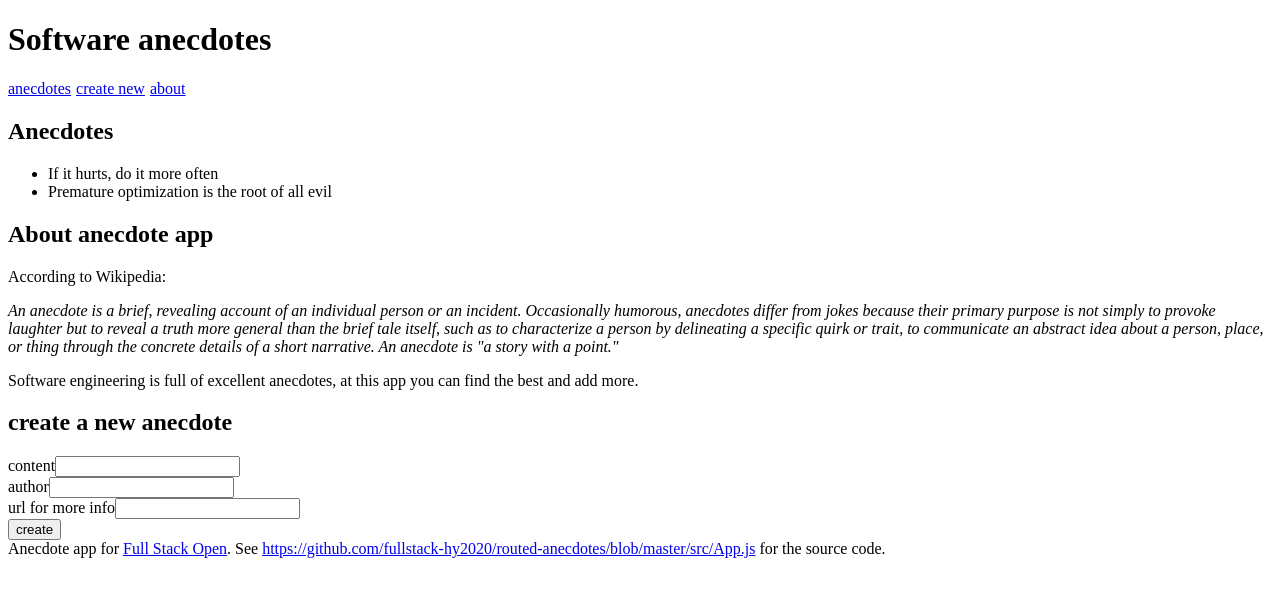
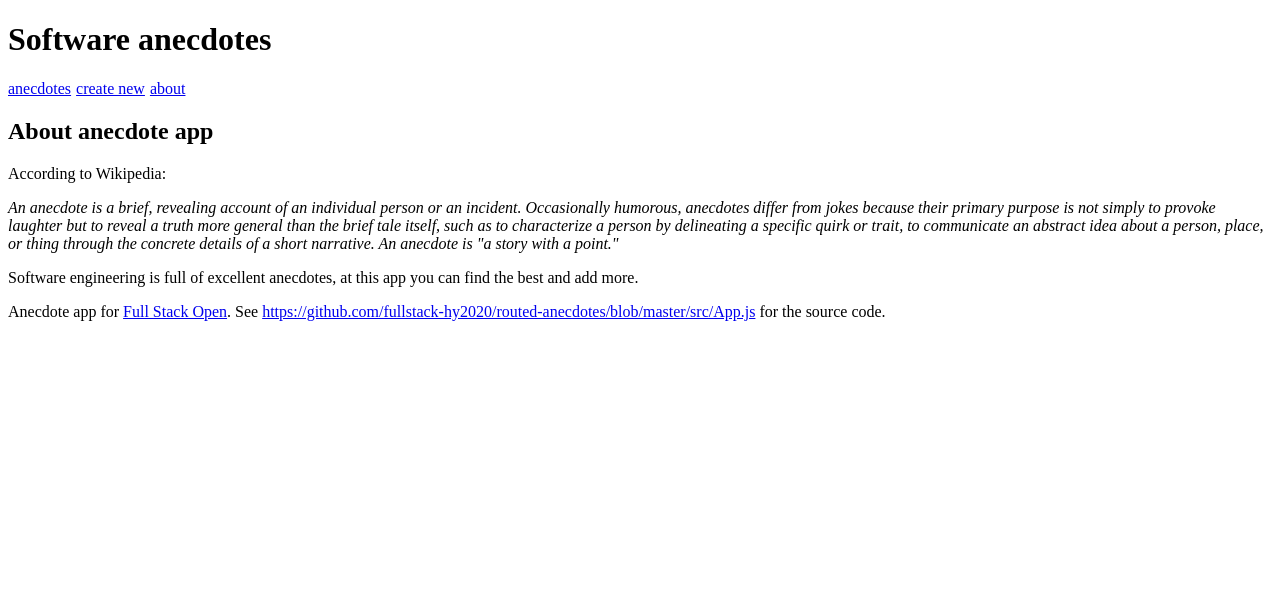
Before and after one commit to AltF4irl/routed-anecdotes, a React (Vite) app: page /about in a window 1280 px wide. Shown: the top 596 px of the page. Built offline with nearby package versions, Linux system fonts and the light colour scheme.

Commit message:
Submission of Exercise 7.1.

```diff
--- a/package.json
+++ b/package.json
@@ -11,7 +11,8 @@
   },
   "dependencies": {
     "react": "^18.2.0",
-    "react-dom": "^18.2.0"
+    "react-dom": "^18.2.0",
+    "react-router-dom": "^6.23.1"
   },
   "devDependencies": {
     "@types/react": "^18.2.15",
--- a/src/App.jsx
+++ b/src/App.jsx
@@ -1,87 +1,6 @@
 import { useState } from 'react'
-
-const Menu = () => {
-  const padding = {
-    paddingRight: 5
-  }
-  return (
-    <div>
-      <a href='#' style={padding}>anecdotes</a>
-      <a href='#' style={padding}>create new</a>
-      <a href='#' style={padding}>about</a>
-    </div>
-  )
-}
-
-const AnecdoteList = ({ anecdotes }) => (
-  <div>
-    <h2>Anecdotes</h2>
-    <ul>
-      {anecdotes.map(anecdote => <li key={anecdote.id} >{anecdote.content}</li>)}
-    </ul>
-  </div>
-)
-
-const About = () => (
-  <div>
-    <h2>About anecdote app</h2>
-    <p>According to Wikipedia:</p>
-
-    <em>An anecdote is a brief, revealing account of an individual person or an incident.
-      Occasionally humorous, anecdotes differ from jokes because their primary purpose is not simply to provoke laughter but to reveal a truth more general than the brief tale itself,
-      such as to characterize a person by delineating a specific quirk or trait, to communicate an abstract idea about a person, place, or thing through the concrete details of a short narrative.
-      An anecdote is "a story with a point."</em>
-
-    <p>Software engineering is full of excellent anecdotes, at this app you can find the best and add more.</p>
-  </div>
-)
-
-const Footer = () => (
-  <div>
-    Anecdote app for <a href='https://fullstackopen.com/'>Full Stack Open</a>.
-
-    See <a href='https://github.com/fullstack-hy2020/routed-anecdotes/blob/master/src/App.js'>https://github.com/fullstack-hy2020/routed-anecdotes/blob/master/src/App.js</a> for the source code.
-  </div>
-)
-
-const CreateNew = (props) => {
-  const [content, setContent] = useState('')
-  const [author, setAuthor] = useState('')
-  const [info, setInfo] = useState('')
-
-
-  const handleSubmit = (e) => {
-    e.preventDefault()
-    props.addNew({
-      content,
-      author,
-      info,
-      votes: 0
-    })
-  }
-
-  return (
-    <div>
-      <h2>create a new anecdote</h2>
-      <form onSubmit={handleSubmit}>
-        <div>
-          content
-          <input name='content' value={content} onChange={(e) => setContent(e.target.value)} />
-        </div>
-        <div>
-          author
-          <input name='author' value={author} onChange={(e) => setAuthor(e.target.value)} />
-        </div>
-        <div>
-          url for more info
-          <input name='info' value={info} onChange={(e)=> setInfo(e.target.value)} />
-        </div>
-        <button>create</button>
-      </form>
-    </div>
-  )
-
-}
+import Menu from './components/Menu'
+import Footer from './components/Footer'
 
 const App = () => {
   const [anecdotes, setAnecdotes] = useState([
@@ -125,10 +44,10 @@ const App = () => {
   return (
     <div>
       <h1>Software anecdotes</h1>
-      <Menu />
-      <AnecdoteList anecdotes={anecdotes} />
+      <Menu anecdotes={anecdotes} />
+      {/* <AnecdoteList anecdotes={anecdotes} />
       <About />
-      <CreateNew addNew={addNew} />
+      <CreateNew addNew={addNew} /> */}
       <Footer />
     </div>
   )
--- /dev/null
+++ b/src/components/Footer.jsx
@@ -0,0 +1,9 @@
+const Footer = () => (
+    <div>
+      Anecdote app for <a href='https://fullstackopen.com/'>Full Stack Open</a>.
+
+      See <a href='https://github.com/fullstack-hy2020/routed-anecdotes/blob/master/src/App.js'>https://github.com/fullstack-hy2020/routed-anecdotes/blob/master/src/App.js</a> for the source code.
+    </div>
+)
+
+export default Footer
--- /dev/null
+++ b/src/components/Menu.jsx
@@ -0,0 +1,28 @@
+/* eslint-disable react/prop-types */
+import { Link, Routes, Route } from "react-router-dom"
+import About from '../routes/About'
+import AnecdoteList from '../routes/AnecdoteList'
+import CreateNew from '../routes/CreateNew'
+
+const Menu = (props) => {
+    const padding = {
+      paddingRight: 5
+    }
+    return (
+      <>
+        <div>
+          <Link style={padding} to='/' >anecdotes</Link>
+          <Link style={padding} to='/create' >create new</Link>
+          <Link style={padding} to='/about' >about</Link>
+        </div>
+
+        <Routes>
+          <Route  path="/" element={<AnecdoteList anecdotes={props.anecdotes} />} />
+          <Route  path="/create" element={< CreateNew />} />
+          <Route  path="/about" element={<About />} />
+        </Routes>
+      </>
+    )
+}
+
+export default Menu
--- a/src/main.jsx
+++ b/src/main.jsx
@@ -1,5 +1,9 @@
-import React from 'react'
 import ReactDOM from 'react-dom/client'
 import App from './App'
+import { BrowserRouter as Router } from "react-router-dom"
 
-ReactDOM.createRoot(document.getElementById('root')).render(<App />)
+ReactDOM.createRoot(document.getElementById('root')).render(
+    <Router>
+        <App />
+    </Router>
+)
--- /dev/null
+++ b/src/routes/About.jsx
@@ -0,0 +1,15 @@
+const About = () => (
+    <div>
+      <h2>About anecdote app</h2>
+      <p>According to Wikipedia:</p>
+
+      <em>An anecdote is a brief, revealing account of an individual person or an incident.
+        Occasionally humorous, anecdotes differ from jokes because their primary purpose is not simply to provoke laughter but to reveal a truth more general than the brief tale itself,
+        such as to characterize a person by delineating a specific quirk or trait, to communicate an abstract idea about a person, place, or thing through the concrete details of a short narrative.
+        An anecdote is "a story with a point."</em>
+
+      <p>Software engineering is full of excellent anecdotes, at this app you can find the best and add more.</p>
+    </div>
+)
+
+export default About
--- /dev/null
+++ b/src/routes/AnecdoteList.jsx
@@ -0,0 +1,11 @@
+/* eslint-disable react/prop-types */
+const AnecdoteList = ({ anecdotes }) => (
+    <div>
+      <h2>Anecdotes</h2>
+      <ul>
+        {anecdotes.map(anecdote => <li key={anecdote.id} >{anecdote.content}</li>)}
+      </ul>
+    </div>
+)
+
+export default AnecdoteList
--- /dev/null
+++ b/src/routes/CreateNew.jsx
@@ -0,0 +1,43 @@
+/* eslint-disable react/prop-types */
+import { useState } from "react"
+
+const CreateNew = (props) => {
+    const [content, setContent] = useState('')
+    const [author, setAuthor] = useState('')
+    const [info, setInfo] = useState('')
+
+
+    const handleSubmit = (e) => {
+      e.preventDefault()
+      props.addNew({
+        content,
+        author,
+        info,
+        votes: 0
+      })
+    }
+
+    return (
+      <div>
+        <h2>create a new anecdote</h2>
+        <form onSubmit={handleSubmit}>
+          <div>
+            content
+            <input name='content' value={content} onChange={(e) => setContent(e.target.value)} />
+          </div>
+          <div>
+            author
+            <input name='author' value={author} onChange={(e) => setAuthor(e.target.value)} />
+          </div>
+          <div>
+            url for more info
+            <input name='info' value={info} onChange={(e)=> setInfo(e.target.value)} />
+          </div>
+          <button>create</button>
+        </form>
+      </div>
+    )
+
+}
+
+export default CreateNew
```
Also changed, not shown: 1 other file (tests, documents, lock files or other folders).
